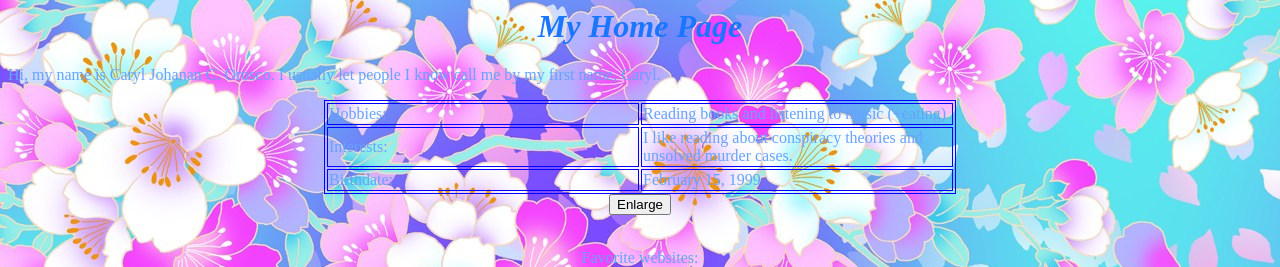
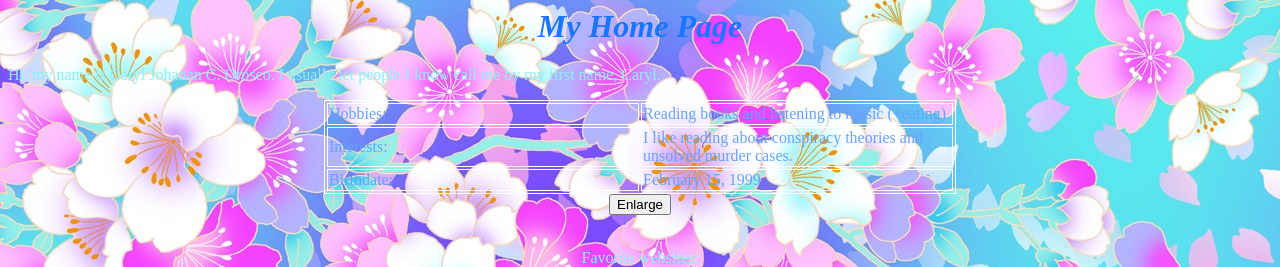
Before and after one commit to caryljorosco/APC_webprog_mi153_test_repo_ccorosco, a PHP site: the page made by exercise6/CodeIgniter/application/views/news/index.php in a window 1280 px wide. Shown: the top 267 px of the page. Run offline with PHP 8.4, Linux system fonts and the light colour scheme; the template is opened without the code that fills it, so the values that code supplies are empty.

Commit message:
added photos, edited codes

```diff
--- a/exercise6/CodeIgniter/application/views/news/index.php
+++ b/exercise6/CodeIgniter/application/views/news/index.php
@@ -6,14 +6,14 @@
 
 	<style>
 		#PI{
-			border: 1px solid blue;
+			border: 1px solid white;
 			color: #66a3ff;
 			width: 50%;
 		}
 
 		body{
 			background-image: url(<?=base_url()?>webimgs/background.jpg);
-			color: #66a3ff;
+			color: #89f1fa;
 		}
 
 		#q1, #q2, #q3, #q4, #q5{
```
Also changed, not shown: exercise6/CodeIgniter/webimgs/9gag.png (added), exercise6/CodeIgniter/webimgs/tumblr.png (added).
